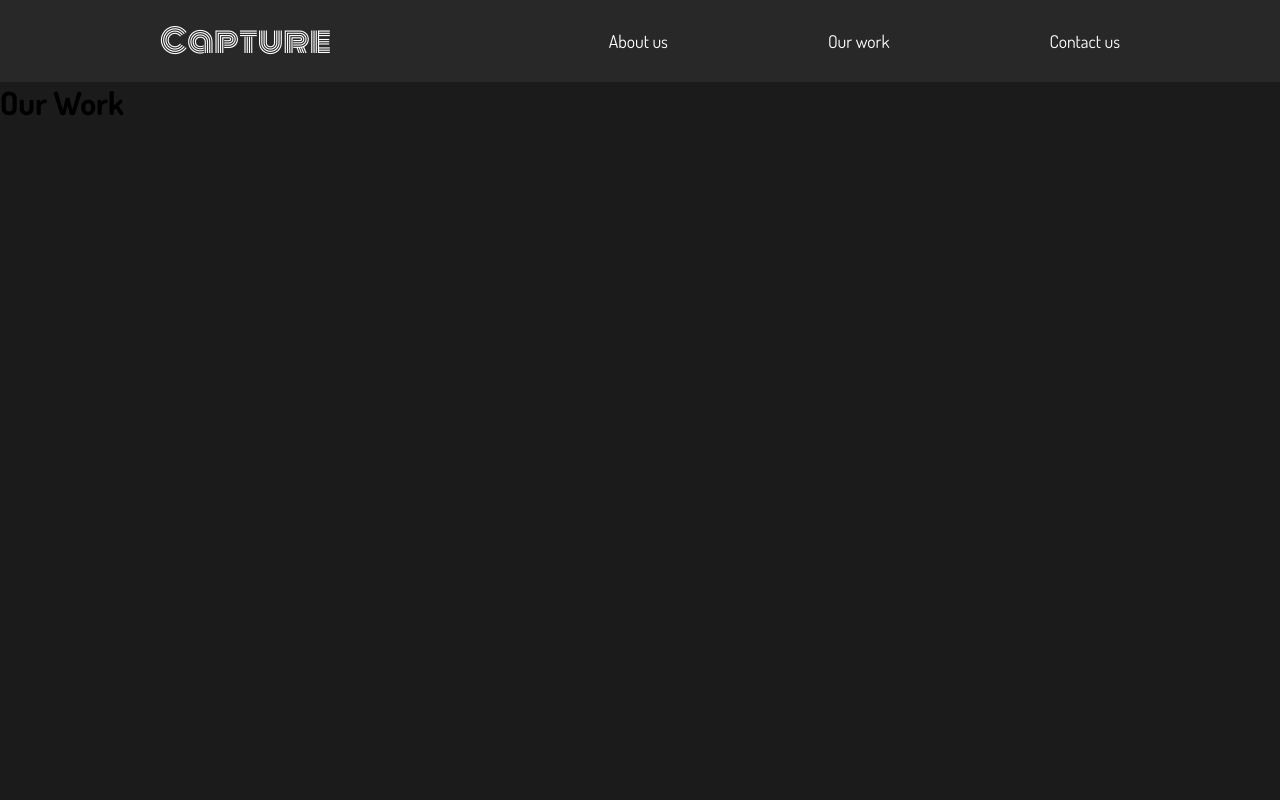
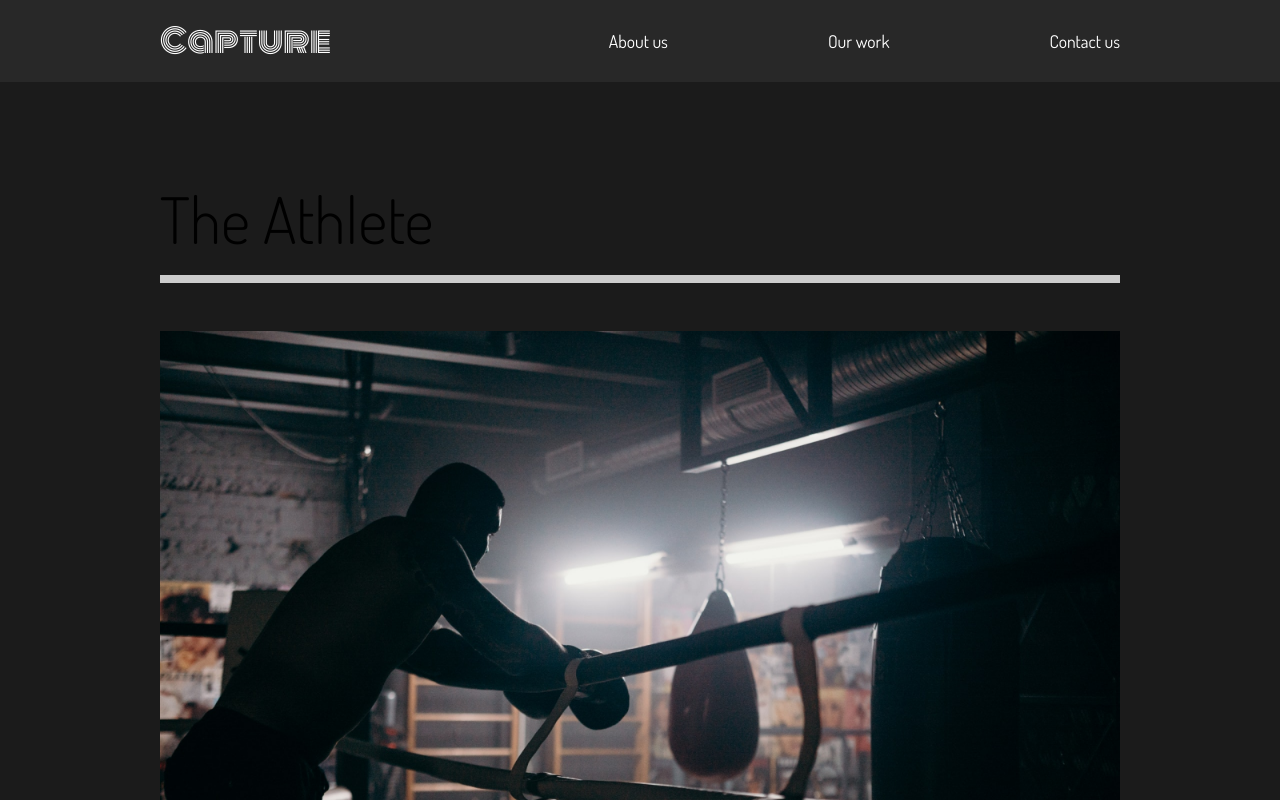
Before and after one commit to dartmole/test_capture, a React (Create React App) app: page /work in a window 1280 px wide. Shown: the top 800 px of the page. Built offline with nearby package versions, Linux system fonts and the light colour scheme.

Commit message:
added routing, generating each movie page based on url, basic styling done.

```diff
--- a/package.json
+++ b/package.json
@@ -13,6 +13,7 @@
     "react-router-dom": "^6.2.1",
     "react-scripts": "5.0.0",
     "styled-components": "^5.3.3",
+    "uuid": "^8.3.2",
     "web-vitals": "^2.1.4"
   },
   "scripts": {
--- a/src/App.js
+++ b/src/App.js
@@ -1,12 +1,14 @@
+import React, { useState } from "react";
 // Import pages
 import Nav from "./components/Nav";
 import AboutUs from "./pages/AboutUs";
 import ContactUs from "./pages/ContactUs";
 import OurWork from "./pages/OurWork";
+import MovieDetail from "./pages/MovieDetail";
 //Global style
 import GlobalStyle from "./components/GlobalStyle";
 //Router
-import { BrowserRouter, Routes, Route, Link } from "react-router-dom";
+import { Routes, Route, Link } from "react-router-dom";
 
 function App() {
   return (
@@ -15,8 +17,17 @@ function App() {
       <Nav />
       <Routes>
         <Route exact path="/" element={<AboutUs />} />
-        <Route path="/work" element={<OurWork />} />
+        <Route exact path="/work" element={<OurWork />} />
+        <Route path="/work/:movieUrl" element={<MovieDetail />} />
         <Route path="/contact" element={<ContactUs />} />
+        <Route
+          path="*"
+          element={
+            <main style={{ padding: "1rem" }}>
+              <p>There's nothing here!</p>
+            </main>
+          }
+        />
       </Routes>
     </div>
   );
--- /dev/null
+++ b/src/MovieState.js
@@ -0,0 +1,86 @@
+//Import Images
+import athlete from "./img/athlete-small.png";
+import goodtimes from "./img/goodtimes-small.png";
+import theracer from "./img/theracer-small.png";
+import athlete2 from "./img/athlete2.png";
+import goodtimes2 from "./img/good-times2.jpg";
+import theracer2 from "./img/the-racer2.jpg";
+
+import { v4 as uuidv4 } from "uuid";
+
+export const MovieState = () => {
+  return [
+    {
+      title: "The Athlete",
+      mainImg: athlete,
+      secondaryImg: athlete2,
+      url: "the-athlete",
+      id: uuidv4(),
+      awards: [
+        {
+          title: "Truly A masterpiece",
+          description:
+            "“Lorem Ipsum is simply dummy text of the printing and typesetting industry.”",
+        },
+        {
+          title: "Fresh look on a brutal sport.",
+          description:
+            "“Lorem Ipsum is simply dummy text of the printing and typesetting industry.”",
+        },
+        {
+          title: "It’s okay lmao.",
+          description:
+            "“Lorem Ipsum is simply dummy text of the printing and typesetting industry.”",
+        },
+      ],
+    },
+    {
+      title: "Good Times",
+      mainImg: goodtimes,
+      url: "good-times",
+      secondaryImg: goodtimes2,
+      id: uuidv4(),
+      awards: [
+        {
+          title: "Truly A masterpiece",
+          description:
+            "“Lorem Ipsum is simply dummy text of the printing and typesetting industry.”",
+        },
+        {
+          title: "Fresh look on a brutal sport.",
+          description:
+            "“Lorem Ipsum is simply dummy text of the printing and typesetting industry.”",
+        },
+        {
+          title: "It’s okay lmao.",
+          description:
+            "“Lorem Ipsum is simply dummy text of the printing and typesetting industry.”",
+        },
+      ],
+    },
+    {
+      title: "The Racer",
+      mainImg: theracer,
+      url: "the-racer",
+      secondaryImg: theracer2,
+      id: uuidv4(),
+      awards: [
+        {
+          title: "Truly A masterpiece",
+          description:
+            "“Lorem Ipsum is simply dummy text of the printing and typesetting industry.”",
+        },
+        {
+          title: "Fresh look on a brutal sport.",
+          description:
+            "“Lorem Ipsum is simply dummy text of the printing and typesetting industry.”",
+        },
+        {
+          title: "It’s okay lmao.",
+          description:
+            "“Lorem Ipsum is simply dummy text of the printing and typesetting industry.”",
+        },
+      ],
+    },
+  ];
+};
--- a/src/components/Nav.js
+++ b/src/components/Nav.js
@@ -1,4 +1,5 @@
 import React from "react";
+//Styled components
 import styled from "styled-components";
 //Router
 import { Link } from "react-router-dom";
--- a/src/pages/ContactUs.js
+++ b/src/pages/ContactUs.js
@@ -1,4 +1,6 @@
 import React from "react";
+//Styled components
+import styled from "styled-components";
 
 const ContactUs = () => {
   return <h1>Contact us</h1>;
--- /dev/null
+++ b/src/pages/MovieDetail.js
@@ -0,0 +1,104 @@
+import React, { useState, useEffect } from "react";
+import styled from "styled-components";
+import { useParams } from "react-router-dom";
+import { MovieState } from "../MovieState";
+
+const MovieDetail = () => {
+  const url = useParams().movieUrl;
+  const [movies, setMovies] = useState(MovieState);
+  const [movie, setMovie] = useState(null);
+  useEffect(() => {
+    const selectedMovie = movies.find((item) => item.url === url);
+    setMovie(selectedMovie);
+  }, []);
+  return (
+    <>
+      {movie && (
+        <Details>
+          <Headline>
+            <h2>{movie.title}</h2>
+            <img src={movie.mainImg} alt={movie.title} />
+          </Headline>
+          <Awards>
+            {movie.awards.map((award) => (
+              <Award
+                key={award.title}
+                title={award.title}
+                description={award.description}
+              />
+            ))}
+          </Awards>
+          <ImageDisplay>
+            <img src={movie.secondaryImg} alt="" />
+          </ImageDisplay>
+        </Details>
+      )}
+    </>
+  );
+};
+
+const Award = ({ title, description }) => {
+  return (
+    <AwardStyle>
+      <h3>{title}</h3>
+      <div className="line"></div>
+      <p>{description}</p>
+    </AwardStyle>
+  );
+};
+
+const Details = styled.div`
+  color: white;
+`;
+
+const Headline = styled.div`
+  min-height: 70vh;
+  padding-top: 20vh;
+  position: relative;
+  h2 {
+    position: absolute;
+    top: 10%;
+    left: 50%;
+    transform: translate(-50%, -10%);
+  }
+  img {
+    width: 100%;
+    height: 70vh;
+    object-fit: cover;
+  }
+`;
+
+const Awards = styled.div`
+  min-height: 80vh;
+  display: flex;
+  margin: 5rem 10rem;
+  align-items: center;
+  justify-content: space-around;
+`;
+
+const AwardStyle = styled.div`
+  padding: 5rem;
+  h3 {
+    font-size: 2rem;
+  }
+  .line {
+    width: 50%;
+    background: #23d997;
+    height: 0.5rem;
+    margin: 1rem 0;
+  }
+  p {
+    padding: 2rem 0;
+  }
+`;
+
+const ImageDisplay = styled.div`
+  min-height: 50vh;
+  img {
+    width: 100%;
+    height: 100vh;
+    object-fit: cover;
+  }
+`;
+
+export default MovieDetail;
--- a/src/pages/OurWork.js
+++ b/src/pages/OurWork.js
@@ -1,7 +1,50 @@
-import React from "react";
+import React, { useState } from "react";
+//Styled components
+import styled from "styled-components";
+//Router
+import { Link, useLocation, useParams, Outlet } from "react-router-dom";
+import { MovieState } from "../MovieState";
 
 const OurWork = () => {
-  return <h1>Our Work</h1>;
+  const movies = MovieState();
+
+  return (
+    <Work>
+      {movies.map((movie) => {
+        return (
+          <Movie key={movie.id}>
+            <h2>{movie.title}</h2>
+            <div className="line"></div>
+            <Link to={movie.url}>
+              <img src={movie.mainImg} alt={movie.title} />
+            </Link>
+          </Movie>
+        );
+      })}
+    </Work>
+  );
 };
 
+const Work = styled.div`
+  min-height: 100vh;
+  overflow: hidden;
+  padding: 5rem 10rem;
+  h2 {
+    padding: 1rem 0;
+  }
+`;
+const Movie = styled.div`
+  padding-bottom: 10rem;
+  .line {
+    height: 0.5rem;
+    background: #ccc;
+    margin-bottom: 3rem;
+  }
+  img {
+    width: 100%;
+    height: 70vh;
+    object-fit: cover;
+  }
+`;
+
 export default OurWork;
```
Also changed, not shown: 1 other file (tests, documents, lock files or other folders).
